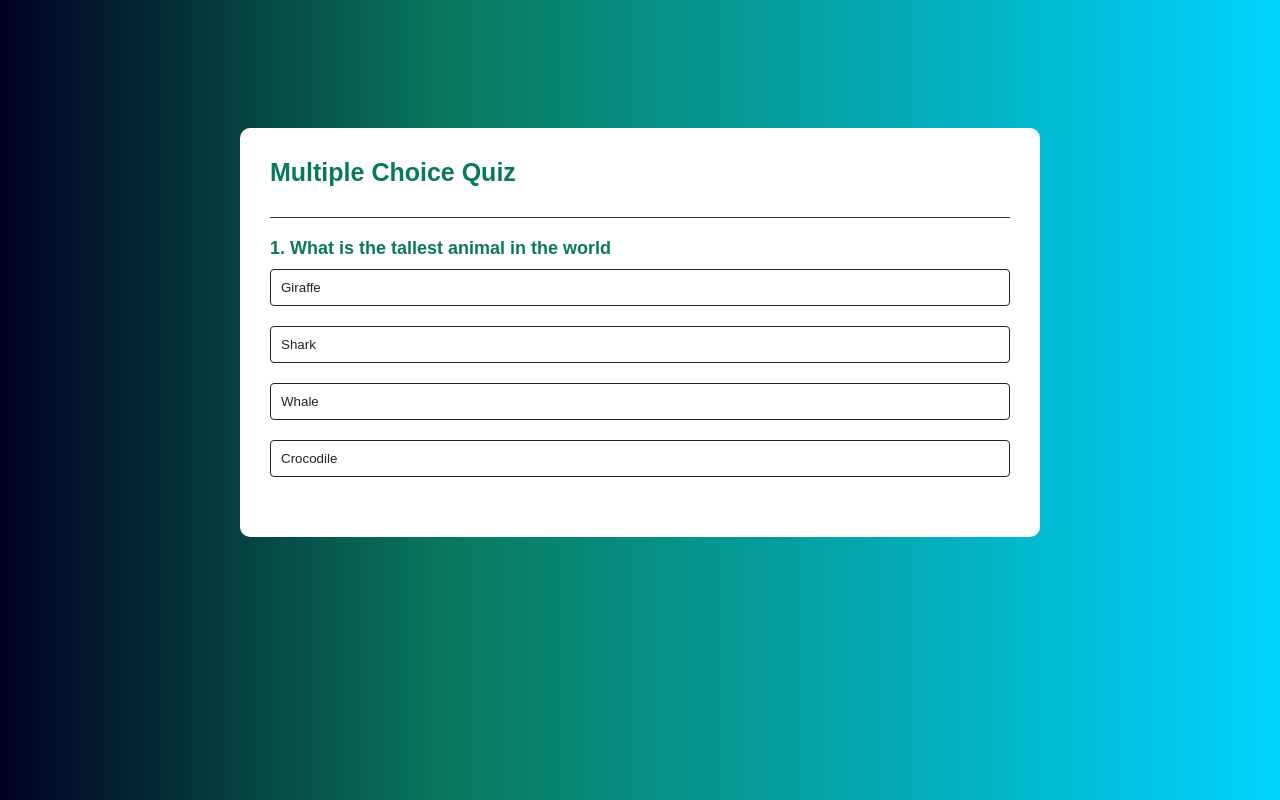
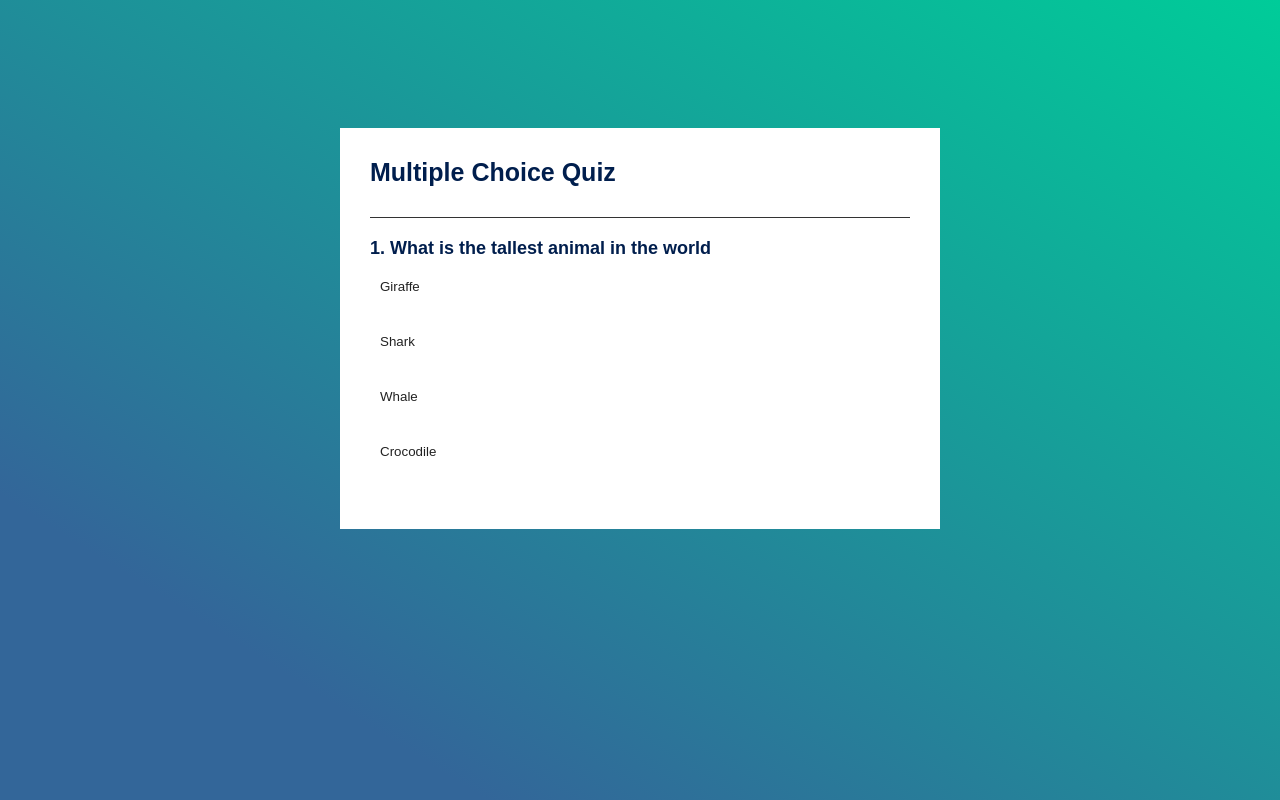
Before and after one commit to mdimacusa/quiz-app-vanilla-javascript, a plain HTML site: page index.html in a window 1280 px wide. Drawn offline with Linux system fonts and the light colour scheme.

Commit message:
Update style.css

```diff
--- a/style.css
+++ b/style.css
@@ -1,23 +1,24 @@
-*{
+ *{
     margin:0;
     padding:0;
-    font-family:'Poppins',sans-serif;
+ font-family:'Poppins',sans-serif;
     box-sizing:border-box;
 }
 body{
-    background: linear-gradient(90deg, rgba(2,0,36,1) 0%, rgba(9,121,93,1) 35%, rgba(0,212,255,1) 100%);
+    background: linear-gradient(to top right, #336699 19%, #00cc99 100%);
+    color: #fff;
 }
 .app{
     background:#fff;
     width:90%;
-    max-width:800px;
+    max-width:600px;
     margin:10% auto 0;
-    border-radius:10px;
+    border-raduis:10px;
     padding:30px;
 }
 .app h2{
     font-size:25px;
-    color:#09795d;
+    color:#001e4d;
     font-weight:600;
     border-bottom: 1px solid #333;
     padding-bottom:30px
@@ -27,7 +28,7 @@ body{
 }
 .quiz h4{
    font-size:18px;
-   color:#09795d;
+   color:#001e4d;
    font-weight:600;
 }
 .btn{
@@ -35,27 +36,27 @@ body{
     color:#222;
     font-weight:500;
     width:100%;
-    border:1px solid #222;
+    border:0;
     padding:10px;
     margin:10px 0;
     text-align:left;
-    border-radius:4px;
+    border-raduis:4px;
     cursor:pointer;
     transition: all 0.3s
 }
 .btn:hover:not([disabled]){
-    background:#b2bec3;
+    background:#222;
     color:#fff;
 }
 #next-btn{
-    background:#09795d;
+    background:#001e4d;
     color:#fff;
     font-weight:500;
     width:150px;
     border:0;
     padding:10px;
     margin:20px auto 0;
-    border-radius:4px;
+    border-raduis:4px;
     cursor:pointer;
     display:none;
 }
```
